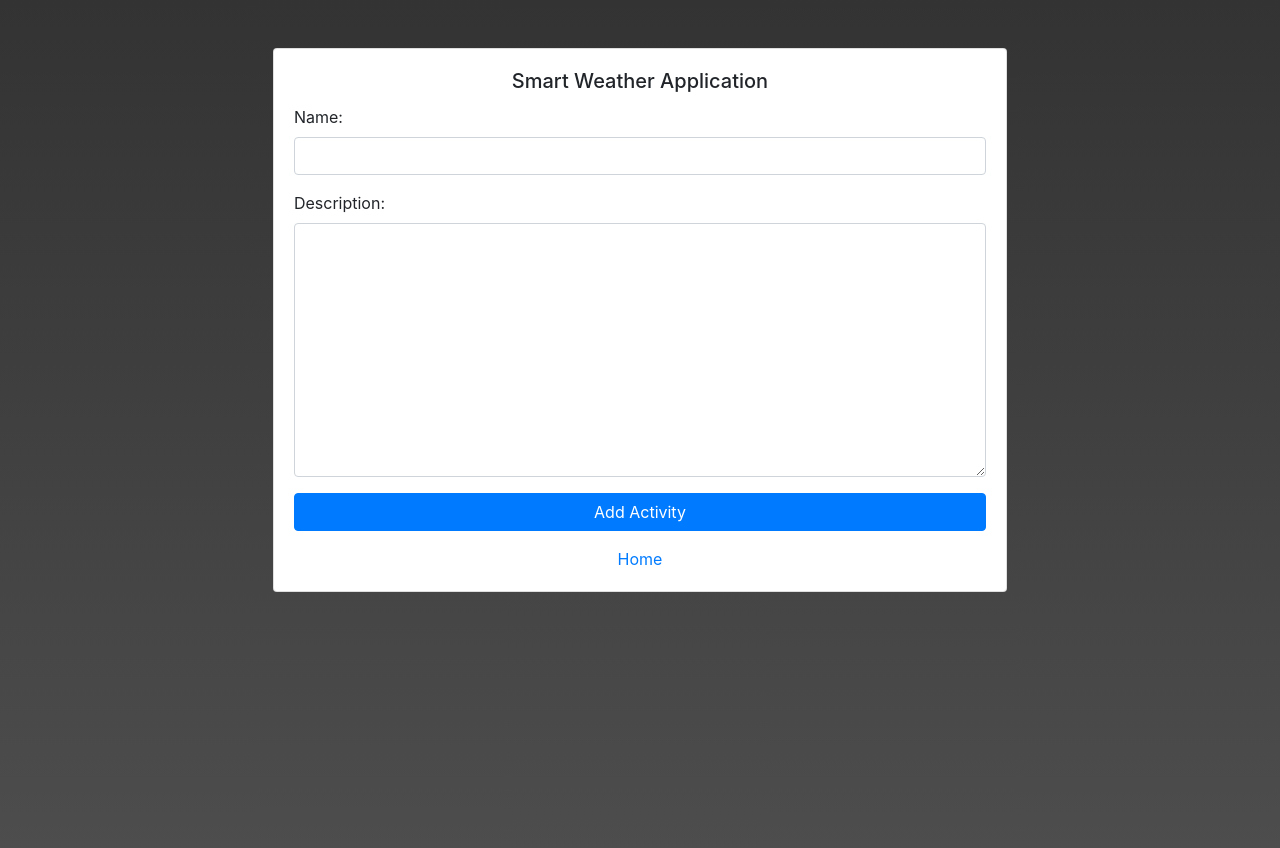
After one commit to chrislockard21/SmartWeather, a Django app: page /add_activity in a window 1280 px wide. The commit adds this page. Run offline with Django 3.2, Linux system fonts and the light colour scheme; some libraries are stand-ins or nearby versions.

```diff
--- a/smart_weather/weather/admin.py
+++ b/smart_weather/weather/admin.py
@@ -3,3 +3,5 @@ from . import models
 
 # Register your models here. Below is an example of how you can register a model
 # admin.site.register(models.Foo)
+
+admin.site.register(models.Activity)
--- a/smart_weather/weather/forms.py
+++ b/smart_weather/weather/forms.py
@@ -2,6 +2,7 @@ from django import forms
 from django.contrib.auth.forms import UserCreationForm
 from django.contrib.auth.models import User
 from django.core.validators import MinLengthValidator
+from .models import Activity
 
 
 class RegisterForm(UserCreationForm):
@@ -26,3 +27,18 @@ class RegisterForm(UserCreationForm):
             'password1',
             'password2'
         )
+
+
+class AddActivityForm(forms.ModelForm):
+    name = forms.CharField(widget=forms.TextInput(attrs={'class': 'form-control'}))
+    description = forms.CharField(widget=forms.Textarea(attrs={'class': 'form-control'}))
+    # min_temp = forms.IntegerField(widget=forms.IntegerField(attrs={'class': 'form-control'}))
+    # max_temp = forms.IntegerField(widget=forms.IntegerField(attrs={'class': 'form-control'}))
+    # precipitation_chance_max = forms.IntegerField(widget=forms.IntegerField(attrs={'class': 'form-control'}))
+
+    class Meta:
+        model = Activity
+        fields = (
+            'name',
+            'description'
+        )
--- a/smart_weather/weather/models.py
+++ b/smart_weather/weather/models.py
@@ -3,11 +3,13 @@ from django.db import models
 # Create your models here.
 
 
-
-
-
-
-
+class Activity(models.Model):
+    # user = models.ForeignKey(User, on_delete=models.CASCADE)
+    name = models.CharField(max_length=50)
+    description = models.CharField
+    # min_temp = models.IntegerField
+    # max_temp = models.IntegerField
+    # precipitation_chance_max = models.IntegerField
 
 
 # Example model
--- /dev/null
+++ b/smart_weather/weather/templates/weather/add_activity.html
@@ -0,0 +1,29 @@
+{% extends "weather/base.html" %}
+{% block body %}
+<style>
+    body {
+        background-image: linear-gradient(#333333, #4d4d4d);
+        background-repeat: no-repeat;
+        background-size: auto;
+        height: 100vh;
+        overflow: hidden;
+    }
+</style>
+<div class="row justify-content-center mt-5">
+    <div class="col-sm-7">
+        <div class="card text-center">
+            <div class="card-body">
+                <h5 class="card-title">Smart Weather Application</h5>
+                <form method="post">
+                    <div class="form-group text-left">
+                        {% csrf_token %}
+                        {{form.as_p}}
+                        <button type="submit" class="btn btn-primary w-100">Add Activity</button>
+                    </div>
+                </form>
+                <a href="{% url 'weather:index' %}">Home</a>
+            </div>
+        </div>
+    </div>
+</div>
+{% endblock %}
--- a/smart_weather/weather/templates/weather/index.html
+++ b/smart_weather/weather/templates/weather/index.html
@@ -12,6 +12,7 @@
             <li class="nav-item"><a class="nav-link" href="{% url 'weather:login' %}">Login</a></li>
             <li class="nav-item"><a class="nav-link" href="{% url 'weather:register' %}">Register</a></li>
             {% else %}
+            <li class="nav-item"><a class="nav-link" href="{% url 'weather:add_activity' %}">Add Activity</a></li>
             <li class="nav-item"><a class="nav-link" href="{% url 'weather:logout' %}">Logout</a></li>
             {% endif %}
         </ul>
--- a/smart_weather/weather/urls.py
+++ b/smart_weather/weather/urls.py
@@ -7,6 +7,7 @@ app_name = 'weather'
 urlpatterns = [
     path('', views.index, name='index'),
     path('register', views.register, name='register'),
+    path('add_activity', views.add_activity, name='add_activity'),
 
     # Build in URL's to handle login and logout. The login form and login
     # template are editible in the login template
--- a/smart_weather/weather/views.py
+++ b/smart_weather/weather/views.py
@@ -1,7 +1,7 @@
 from django.shortcuts import render, redirect
 
 from . import weather_util
-from .forms import RegisterForm
+from .forms import RegisterForm, AddActivityForm
 from django.contrib.auth import login, authenticate, logout
 from django.contrib.auth.decorators import login_required
 
@@ -51,3 +51,30 @@ def register(request):
         'form': form
     }
     return render(request, template_name, context)
+
+
+def add_activity(request):
+    template_name = 'weather/add_activity.html'
+
+    if request.method == 'POST':
+        print("activity::POST")
+        form = AddActivityForm(request.POST)
+        if form.is_valid():
+            # Holds off on writing to the database
+            activity = form.save(commit=False)
+
+            # Gets the cleaned form data
+            name = form.cleaned_data['name']
+            description = form.cleaned_data['description']
+
+            activity.name = name
+            activity.description = description
+            activity.save()
+    else:
+        print("activity::GET")
+        form = AddActivityForm(None)
+
+    context = {
+        'form': form
+    }
+    return render(request, template_name, context)
```
